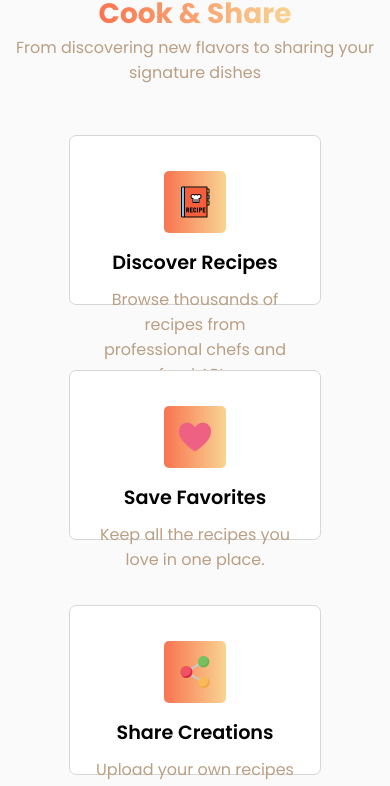
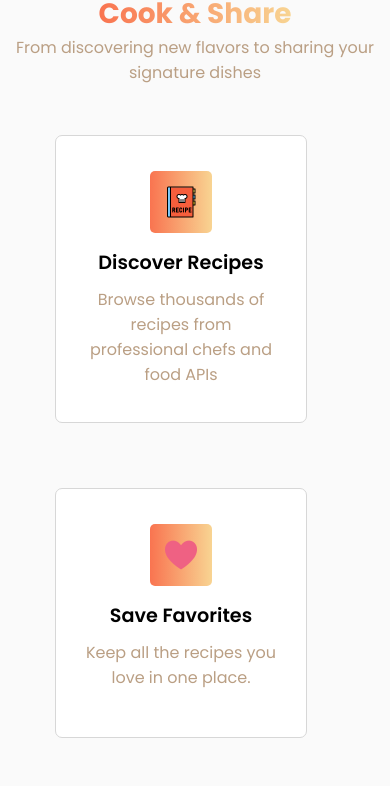
Before and after one commit to Syddevv/LetemCook, a React (Vite) app in the folder client/: page / in a window 390 px wide. Shown: the part 993-1779 px from the top of the page. Built offline with nearby package versions, Linux system fonts and the light colour scheme; no server answers.

Commit message:
features card height fix

```diff
--- a/client/src/styles/LandingPage.css
+++ b/client/src/styles/LandingPage.css
@@ -121,7 +121,7 @@
 
 .features-wrapper {
   display: flex;
-  align-items: center;
+  align-items: stretch;
   justify-content: center;
   gap: 50px;
   flex-wrap: wrap;
@@ -132,7 +132,7 @@
   align-items: center;
   flex-direction: column;
   width: 250px;
-  height: 170px;
+  max-height: 300px;
   background-color: white;
   padding: 50px 35px;
   border: 1px solid #d7d7d7;
@@ -164,6 +164,7 @@
   font-size: 1.2rem;
   font-weight: 600;
   margin-bottom: 10px;
+  text-align: center;
 }
 
 .feature-subtitle {
@@ -369,6 +370,10 @@ footer p {
     padding: 120px 25px;
   }
 
+  .feature-card {
+    min-height: 250px;
+  }
+
   .hero-poster {
     max-width: 420px;
     height: 380px;
```
